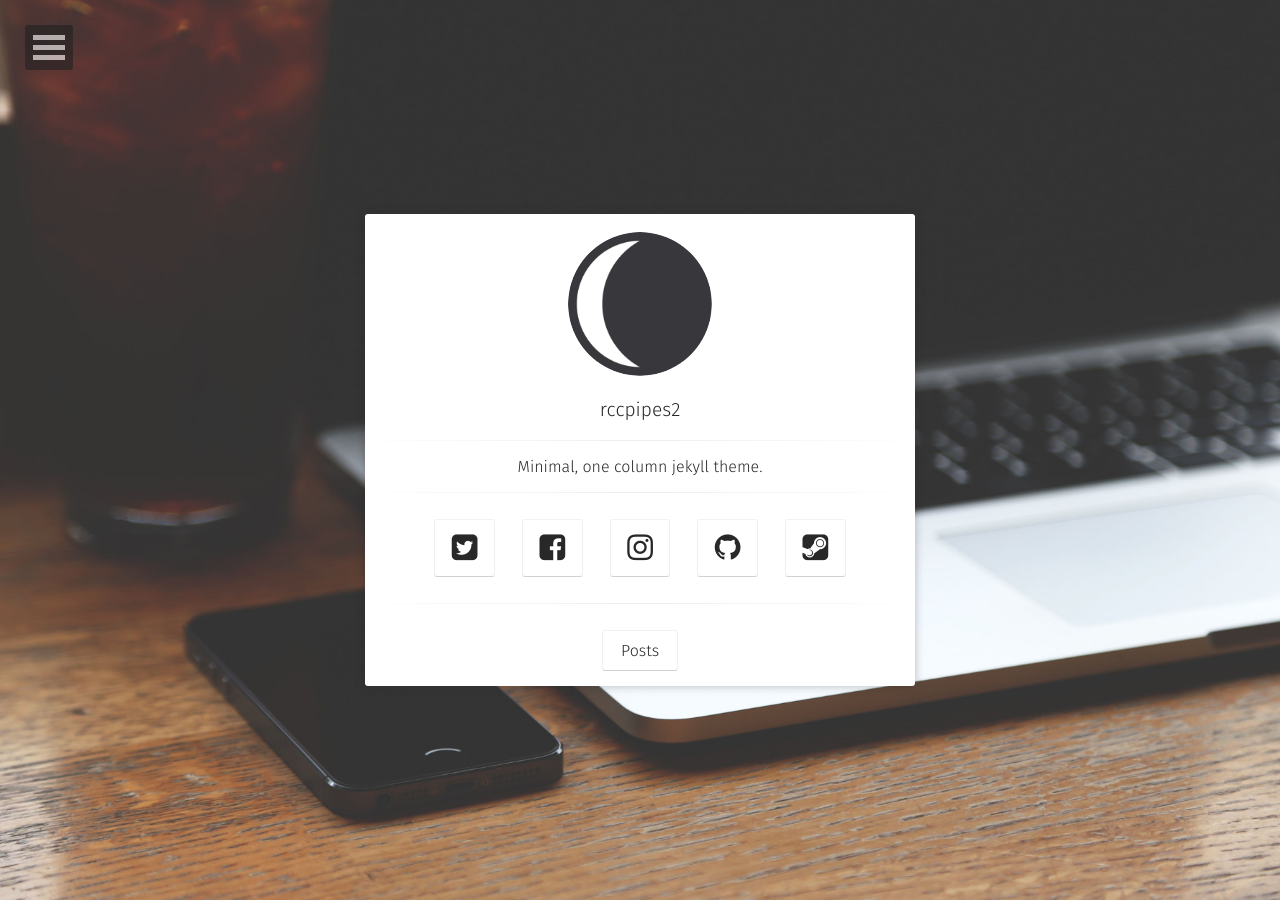
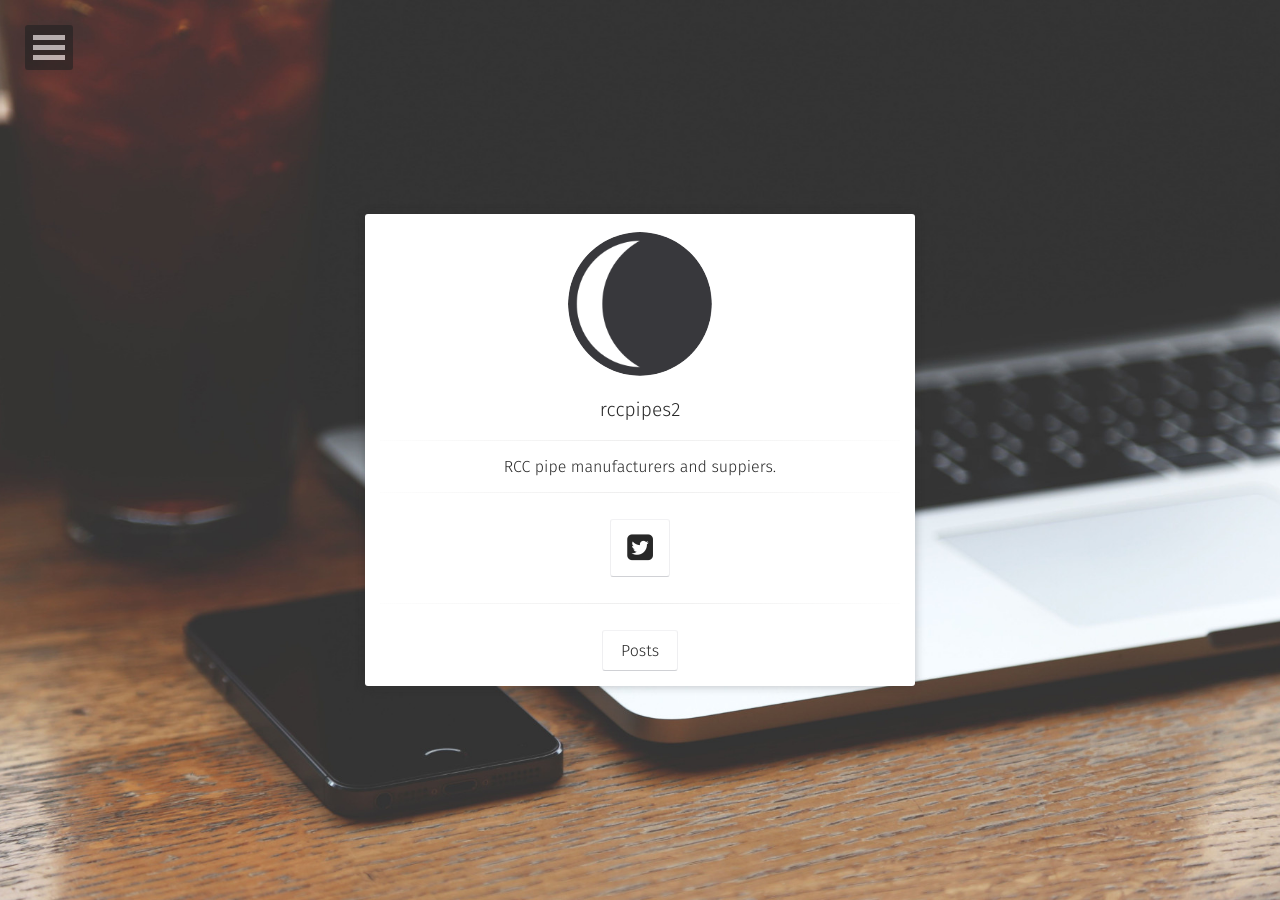
Before and after one commit to rccpipes2/blog, a Jekyll site: the page built from index.html, in a window 1280 px wide. Built offline with Jekyll 4.4.1, drawn with Linux system fonts in a browser that asks for light colours; some web fonts are replaced.

Commit message:
Update _config.yml

```diff
--- a/_config.yml
+++ b/_config.yml
@@ -1,7 +1,7 @@
 # Site
 title:              rccpipes2
-bio:                'Minimal, one column jekyll theme.'
-description:        "Moon is a minimal, one column jekyll theme for your blog."
+bio:                'RCC pipe manufacturers and suppiers.'
+description:        "Announcements and general commentary. May or may not be related to RCC pipes"
 reading_time:       true
 words_per_minute:   200
 logo:               'assets/img/logo.png'
@@ -39,19 +39,19 @@ disqus_shortname:   rccpipes
   #ad-slot:
 #bing-verify:
 #email:
-twitter:            username
-facebook:           username
-github-url:         username
+twitter:            rcc_pipes
+#facebook:           username
+#github-url:         username
 #stackoverflow:     123456/username   from a "http://stackoverflow.com/users/123456/username" link
 #linkedin:          username
 #xing:              username
-instagram:          username
+#instagram:          username
 #lastfm:            username
 #tumblr:            username
 #medium:            '@username'
 #pinterest:         username
 #foursquare:        username
-steam:              username
+#steam:              username
 #dribbble:          username
 #youtube:           username
 #youtube-channel:   channel
```
